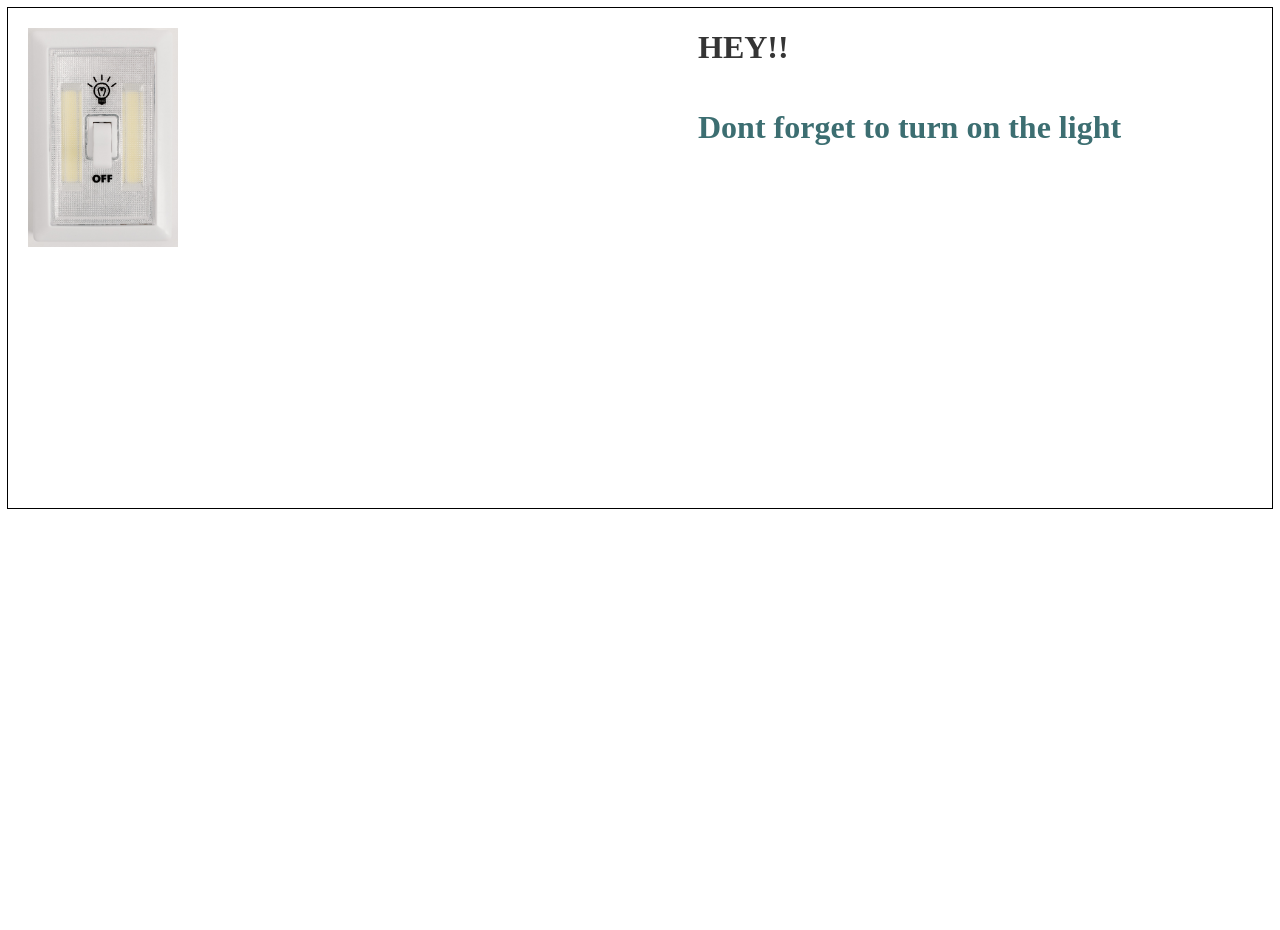
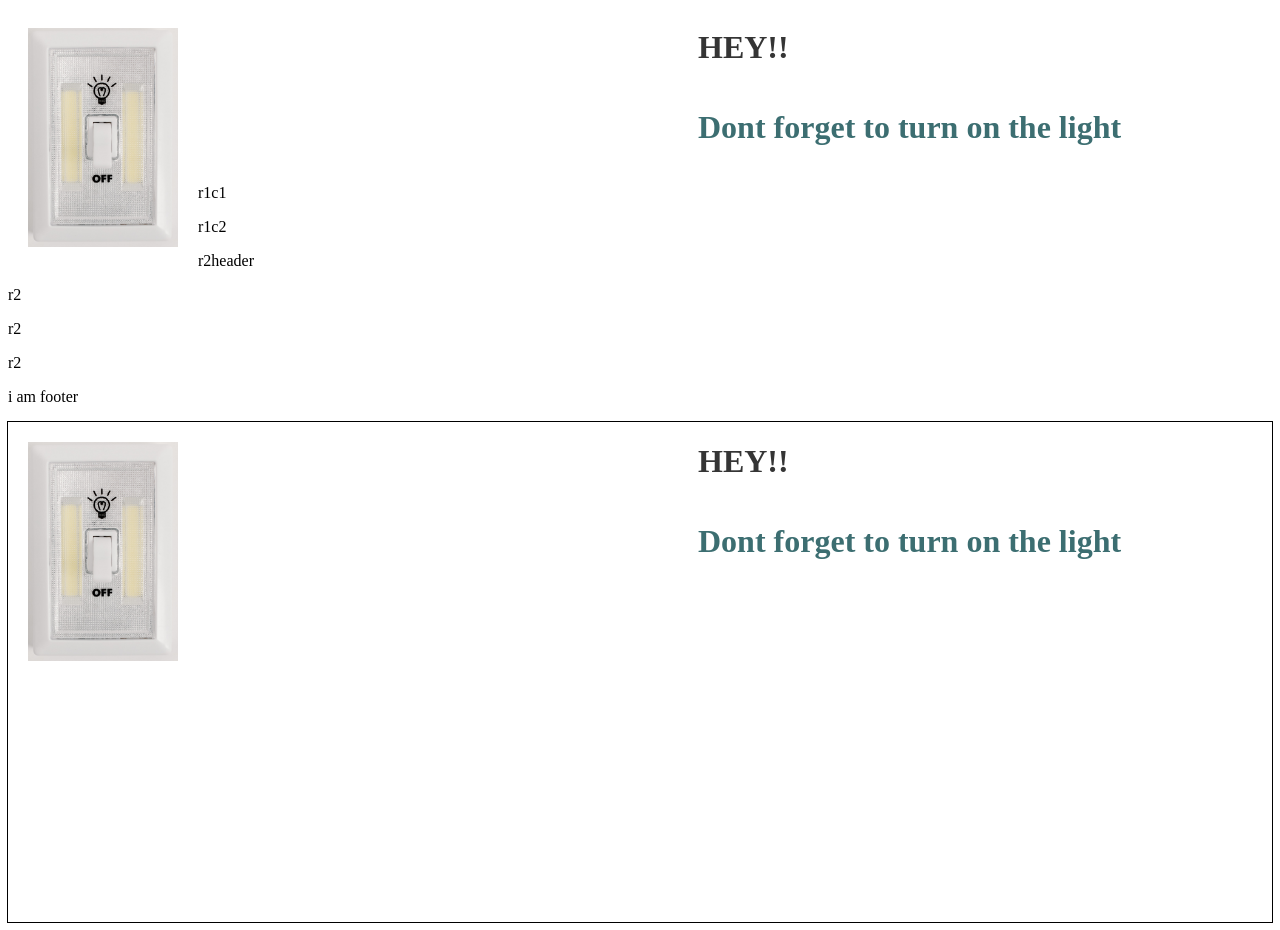
Before and after one commit to nxdun/MyPersonalWebsite, a plain HTML site: page index.html in a window 1280 px wide. Before the commit the page ends 800 px from the top, so only its background shows below. Drawn offline with Linux system fonts and the light colour scheme.

Commit message:
Update index.html

```diff
--- a/index.html
+++ b/index.html
@@ -5,7 +5,49 @@
              <link rel="stylesheet" href="css/lightoff.css">
              <link rel="icon" type="image/x-icon" href="images/n letter.png">
 
+    </head><!DOCTYPE html>
+<html lang="EN">
+    <head>
+        <title>Nadun's webpage</title>
+             <link rel="stylesheet" href="css/allign.css">
+             <link rel="icon" type="image/x-icon" href="images/n letter.png">
+
     </head>
+
+    <body>
+
+        <div class="main">
+
+            <div class="header">
+                <a onclick="lightsOn()" href="#"><img src="images/switch.jpg" alt="switch-click" class="switch-1" ></a>
+                <h1 class="hey" id="js-1">HEY!!</h1>
+                <br>
+                <h1 class="dont" id="js-2">Dont forget to turn on the light</h1>
+            </div>
+
+            <div class="row1">
+                <div class="row1c1">
+                    <p>r1c1</p>
+                </div>
+                <div class="row1c2">
+                    <p>r1c2</p>
+                </div>
+            </div>
+            <div class="row2header"><p>r2header</p></div>
+            <div class="row2 1"><p>r2</p></div>
+            <div class="row2 2"><p>r2</p></div>
+            <div class="row2 3"><p>r2</p></div>
+
+
+
+
+        </div>
+
+
+        <footer><p>i am footer</p></footer>
+        <script src="js/main.js"></script>
+    </body>
+</html>
 
     <body>
         <div class="box-1">
```
